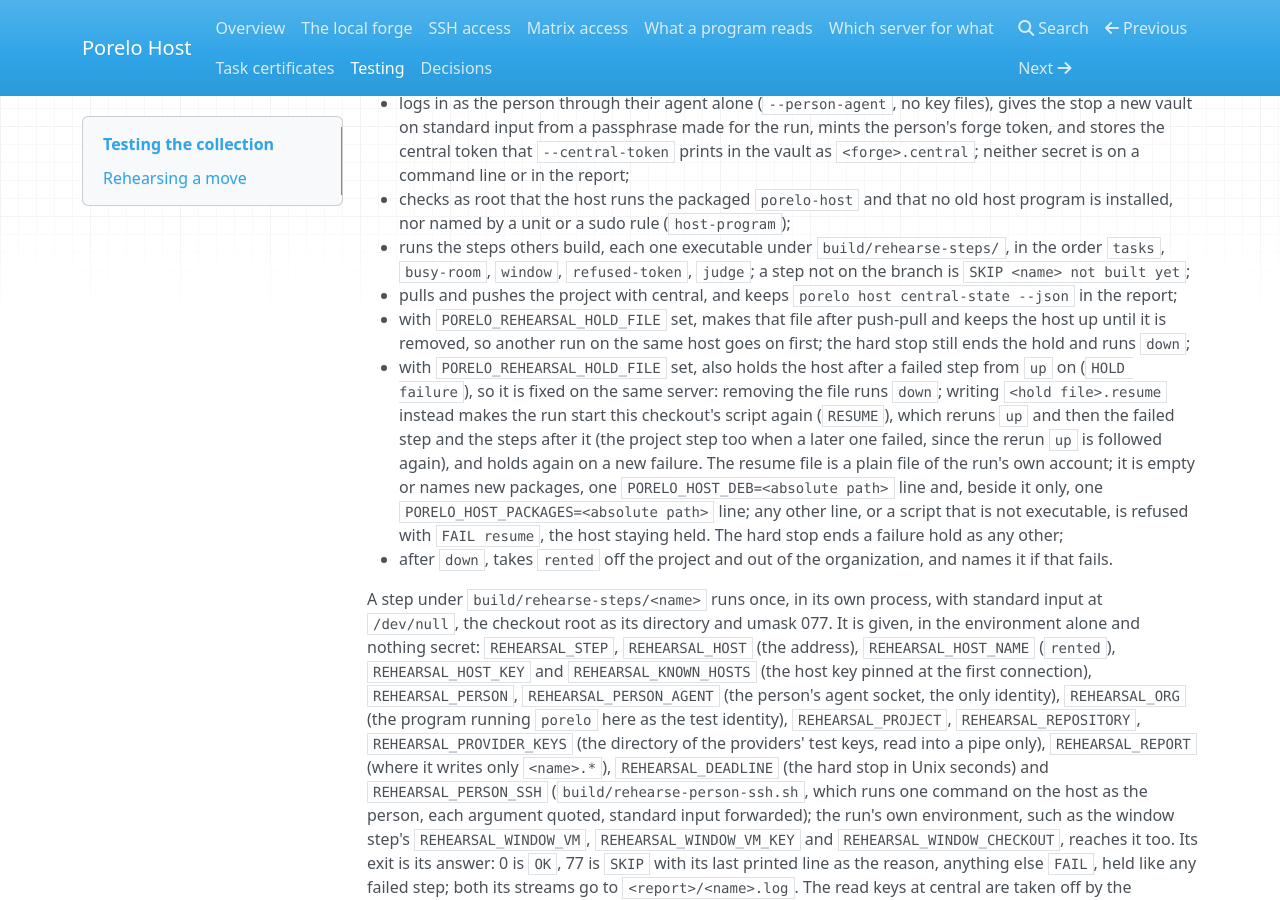
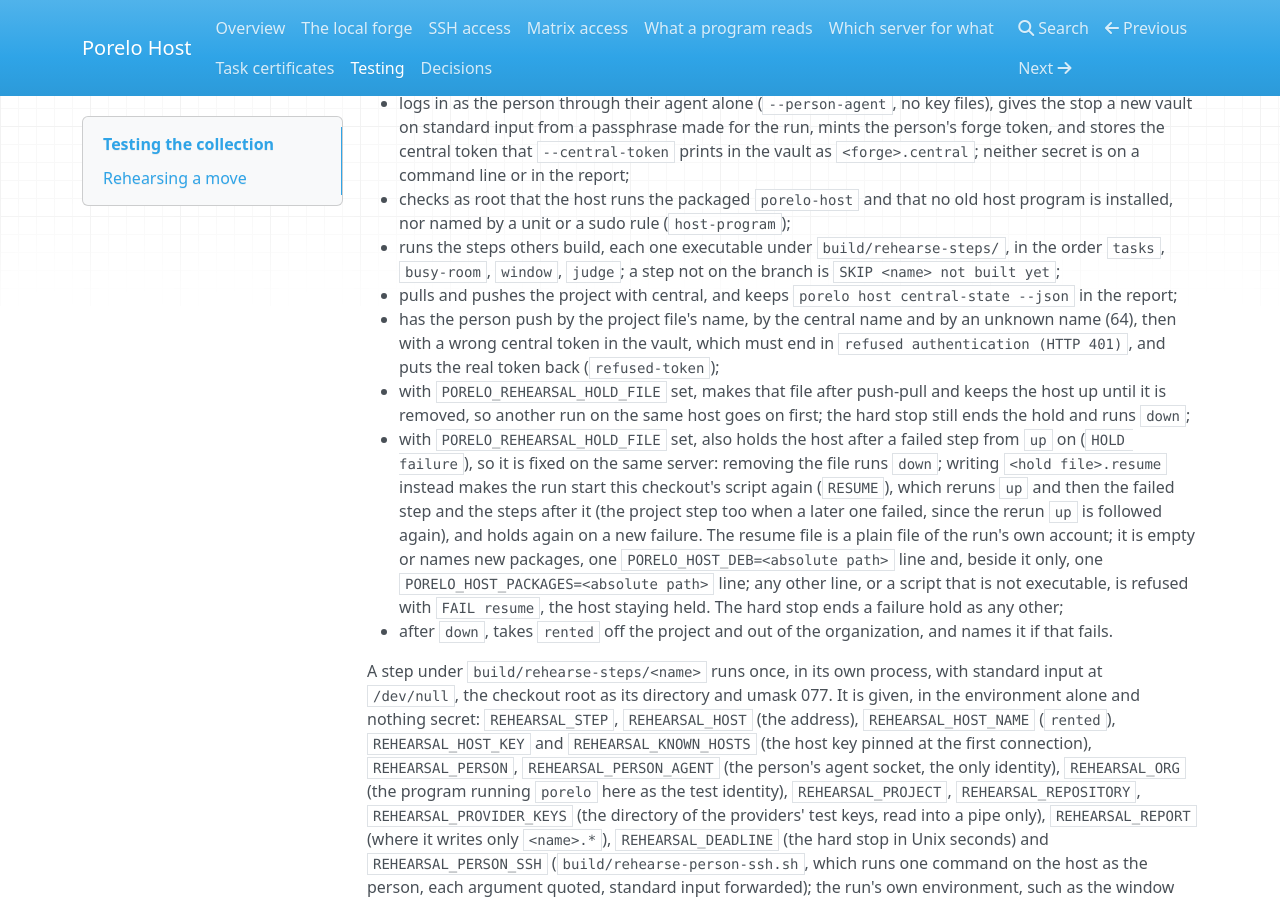
Before and after one commit to porelo-ai/porelo-host, an MkDocs documentation site: the page built from doc/testing.md, in a window 1280 px wide and 900 px high, scrolled down 2224 px. Built offline with MkDocs 1.6.1, drawn with Linux system fonts in a browser that asks for light colours; nearby versions of some CDN libraries.

Commit message:
Push with a refused central token and put the real one back
Assisted-by: Claude Code, claude-opus-5-5

```diff
--- a/doc/testing.md
+++ b/doc/testing.md
@@ -94,8 +94,11 @@ Without the phase 2 options it stops after `up`. With them it also:
 - checks as root that the host runs the packaged `porelo-host` and that no old host program is installed, nor named
   by a unit or a sudo rule (`host-program`);
 - runs the steps others build, each one executable under `build/rehearse-steps/`, in the order `tasks`, `busy-room`,
-  `window`, `refused-token`, `judge`; a step not on the branch is `SKIP <name> not built yet`;
+  `window`, `judge`; a step not on the branch is `SKIP <name> not built yet`;
 - pulls and pushes the project with central, and keeps `porelo host central-state --json` in the report;
+- has the person push by the project file's name, by the central name and by an unknown name (64), then with a wrong
+  central token in the vault, which must end in `refused authentication (HTTP 401)`, and puts the real token back
+  (`refused-token`);
 - with `PORELO_REHEARSAL_HOLD_FILE` set, makes that file after push-pull and keeps the host up until it is removed, so
   another run on the same host goes on first; the hard stop still ends the hold and runs `down`;
 - with `PORELO_REHEARSAL_HOLD_FILE` set, also holds the host after a failed step from `up` on (`HOLD failure`), so it
```
Also changed, not shown: 2 other files.
